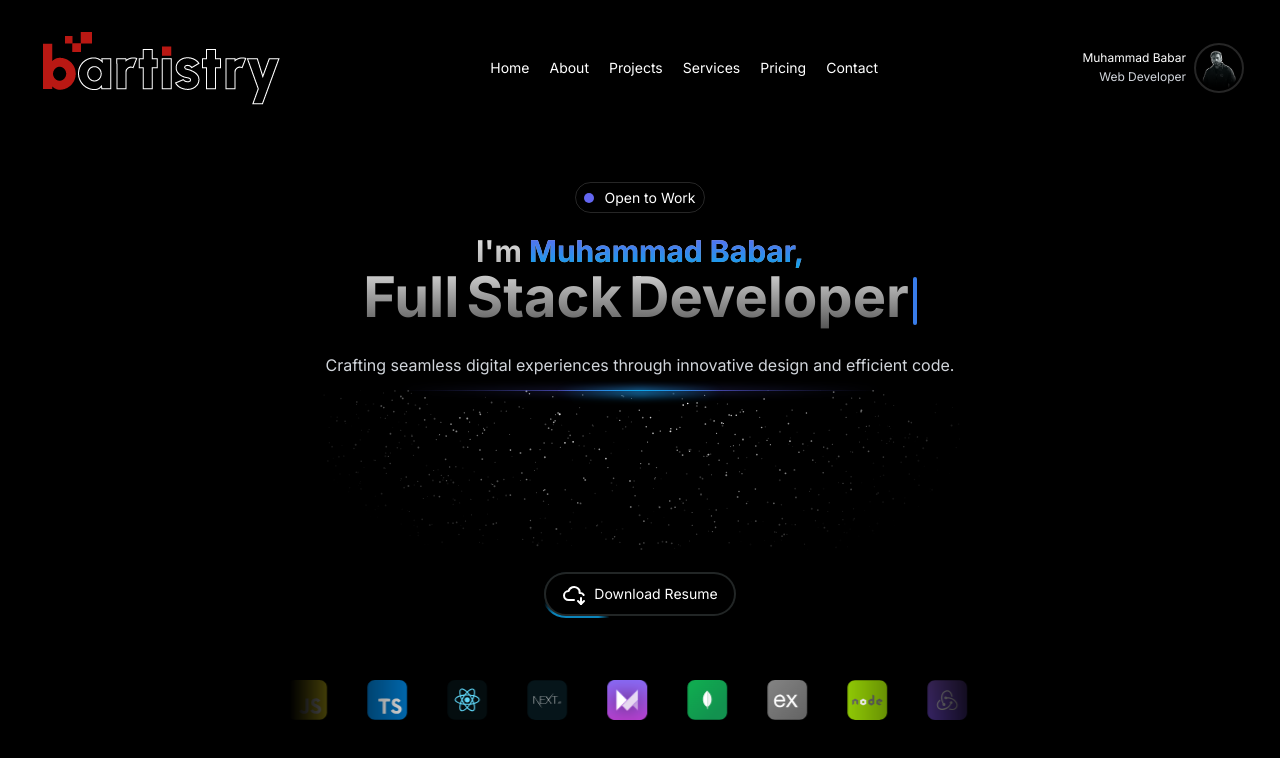
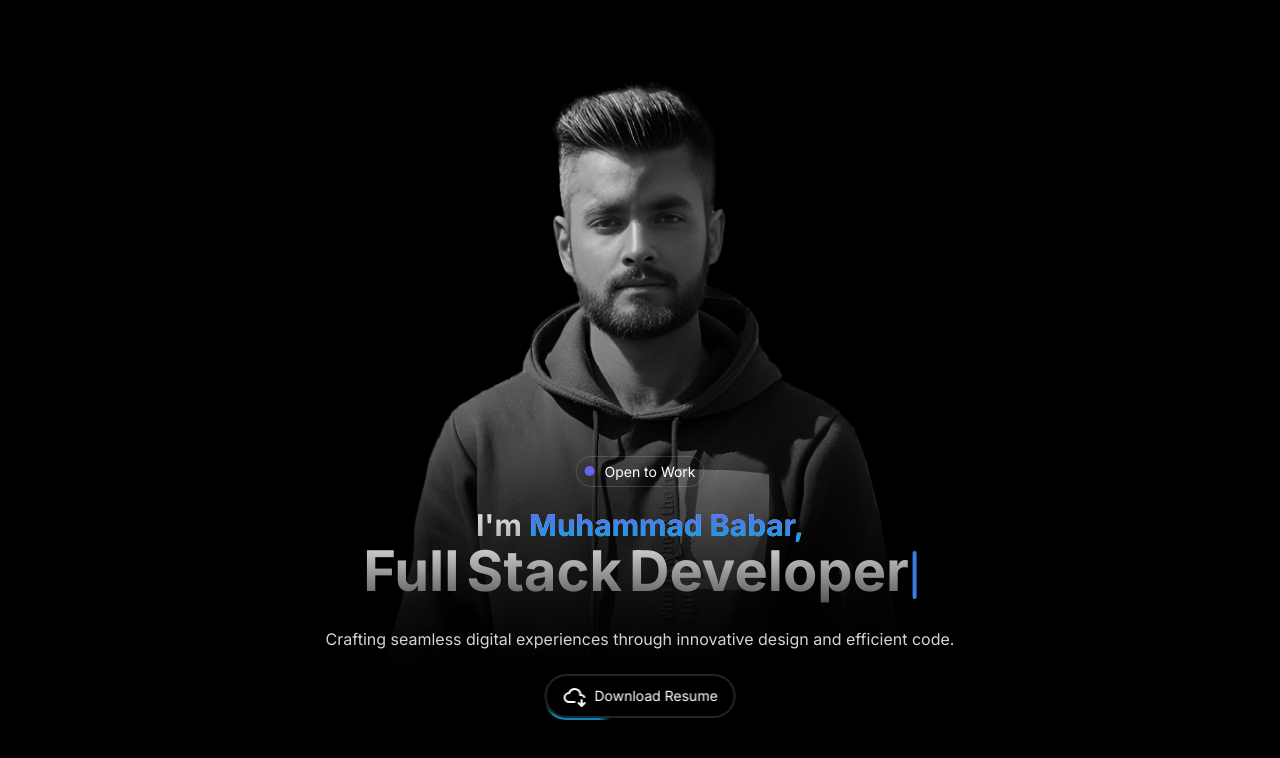
Before and after one commit to Babar78/bartistry, a Next.js app: page / in a window 1280 px wide. Shown: the top 758 px of the page. Built offline with nearby package versions, Linux system fonts and the light colour scheme.

Commit message:
chore: Update layout and components for improved accessibility and responsiveness

```diff
--- a/app/layout.tsx
+++ b/app/layout.tsx
@@ -23,9 +23,9 @@ export default function RootLayout({
     <html lang="en">
       <body className={`${inter.className}`}>
         <MantineProvider>
-          <div className="fixed top-0 inset-x-0 z-50 w-full max-w-[1240px] mx-auto pt-5 bg-black max-[900px]:border-b border-[rgba(255,255,255,0.15)]">
+          {/* <div className="fixed top-0 inset-x-0 z-50 w-full max-w-[1240px] mx-auto pt-5 bg-black max-[900px]:border-b border-[rgba(255,255,255,0.15)]">
             <Navbar />
-          </div>
+          </div> */}
           {children}
         </MantineProvider>
       </body>
--- a/app/page.tsx
+++ b/app/page.tsx
@@ -1,10 +1,10 @@
-import HeroSection from "@/sections/HeroSection";
+import NewHeroSection from "@/sections/NewHeroSection";
 import React from "react";
 
 export default function Home() {
   return (
     <main className="">
-      <HeroSection />
+      <NewHeroSection />
     </main>
   );
 }
--- a/components/CustomButton.tsx
+++ b/components/CustomButton.tsx
@@ -26,8 +26,7 @@ const CustomButton = ({
       id={id}
       onClick={onClick}
       disabled={disabled}
-      className={`bg-black text-white border-[rgba(225,255,255,0.15)]
-      } border-2 px-4 py-2 ${
+      className={`bg-black text-white border-[rgba(225,255,255,0.15)] w-fit border-2 px-4 py-2 ${
         roundedFull ? "rounded-full" : ""
       } flex gap-2 items-center`}
     >
--- a/components/ui/moving-border.tsx
+++ b/components/ui/moving-border.tsx
@@ -32,7 +32,7 @@ export function Button({
   return (
     <Component
       className={cn(
-        "bg-transparent relative text-xl p-[2px] overflow-hidden ",
+        "bg-transparent relative text-xl p-[2px] overflow-hidden w-fit",
         containerClassName
       )}
       style={{
@@ -56,7 +56,7 @@ export function Button({
 
       <div
         className={cn(
-          "relative bg-slate-900/[0.8] border border-slate-800 backdrop-blur-xl text-white flex items-center justify-center w-full h-full text-sm antialiased",
+          "relative bg-slate-900/[0.8] border border-slate-800 backdrop-blur-xl text-white flex items-center justify-center w-fit h-full text-sm antialiased",
           className
         )}
         style={{
--- a/package.json
+++ b/package.json
@@ -16,7 +16,7 @@
     "@tsparticles/react": "^3.0.0",
     "@tsparticles/slim": "^3.5.0",
     "clsx": "^2.1.1",
-    "framer-motion": "^11.3.2",
+    "framer-motion": "^11.3.8",
     "next": "14.2.5",
     "next-themes": "^0.3.0",
     "react": "^18",
--- /dev/null
+++ b/sections/NewHeroSection.tsx
@@ -0,0 +1,82 @@
+"use client";
+import React from "react";
+import heroImage from "../public/images/bartistry-hero.png";
+import { cn } from "@/lib/utils";
+import { motion } from "framer-motion";
+import { TypewriterEffectSmooth } from "@/components/ui/typewriter-effect";
+import Image from "next/image";
+import CustomButton from "@/components/CustomButton";
+import { IconCloudDown } from "@tabler/icons-react";
+const words = [
+  {
+    text: "Full",
+    className:
+      "md:text-5xl text-3xl lg:text-[3.5rem] font-bold text-center bg-clip-text text-transparent bg-gradient-to-b from-neutral-200 to-neutral-600 relative z-20",
+  },
+  {
+    text: "Stack",
+    className:
+      "md:text-5xl text-3xl lg:text-[3.5rem] font-bold text-center bg-clip-text text-transparent bg-gradient-to-b from-neutral-200 to-neutral-600 relative z-20",
+  },
+  {
+    text: "Developer",
+    className:
+      "md:text-5xl text-3xl lg:text-[3.5rem] font-bold text-center bg-clip-text text-transparent bg-gradient-to-b from-neutral-200 to-neutral-600 relative z-20",
+  },
+];
+
+const NewHeroSection = () => {
+  const handleDownloadResume = () => {
+    console.log("Download Resume");
+  };
+  return (
+    <section className="relative h-screen w-screen">
+      <motion.div
+        initial={{ opacity: 0, scale: 0.8 }}
+        animate={{ opacity: 1, scale: 1 }}
+        transition={{ duration: 1.5 }}
+        className={cn("absolute h-full w-screen inset-0")}
+      >
+        <Image
+          src={heroImage}
+          alt="Hero Image"
+          layout="fill"
+          objectFit="contain"
+          objectPosition="center"
+        />
+      </motion.div>
+
+      <div className="absolute bottom-20 left-1/2 transform -translate-x-1/2 flex flex-col items-center">
+        <div className="flex gap-[10px] items-center border-[1.5px] border-[rgba(255,255,255,0.15)] px-2 py-1 rounded-full text-[14px] text-white w-fit mx-auto z-10">
+          <div className="bg-indigo-500 w-[10px] h-[10px] rounded-full"></div>
+          <span>Open to Work</span>
+        </div>
+        <div className="content mt-5">
+          <h1 className="text-2xl lg:text-3xl font-bold text-center bg-clip-text text-transparent bg-gradient-to-b from-neutral-200 to-neutral-600 relative z-20">
+            I'm{" "}
+            <span className="bg-clip-text text-transparent bg-gradient-to-b from-indigo-500 to-sky-500">
+              Muhammad Babar,
+            </span>
+            <TypewriterEffectSmooth words={words} />
+          </h1>
+        </div>
+        <div className="my-5">
+          <p className="text-center text-gray-300 relative z-20">
+            Crafting seamless digital experiences through innovative design and
+            efficient code.
+          </p>
+        </div>
+        <CustomButton
+          id="resume-download"
+          label="Download Resume"
+          roundedFull={true}
+          withIcon={true}
+          icon={<IconCloudDown />}
+          onClick={handleDownloadResume}
+        />
+      </div>
+    </section>
+  );
+};
+
+export default NewHeroSection;
```
Also changed, not shown: public/images/bartistry-hero.png (added), 1 other file (tests, documents, lock files or other folders).
